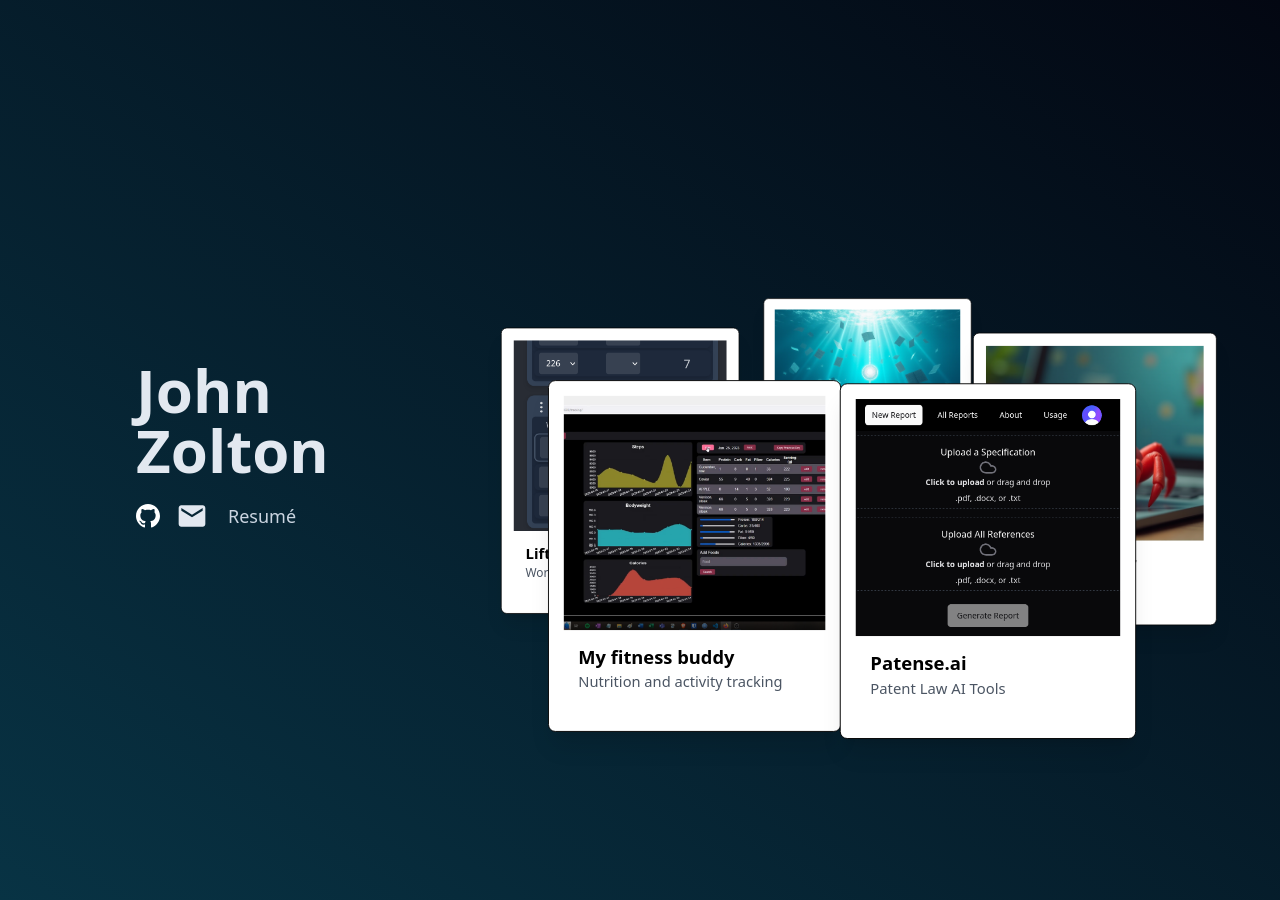
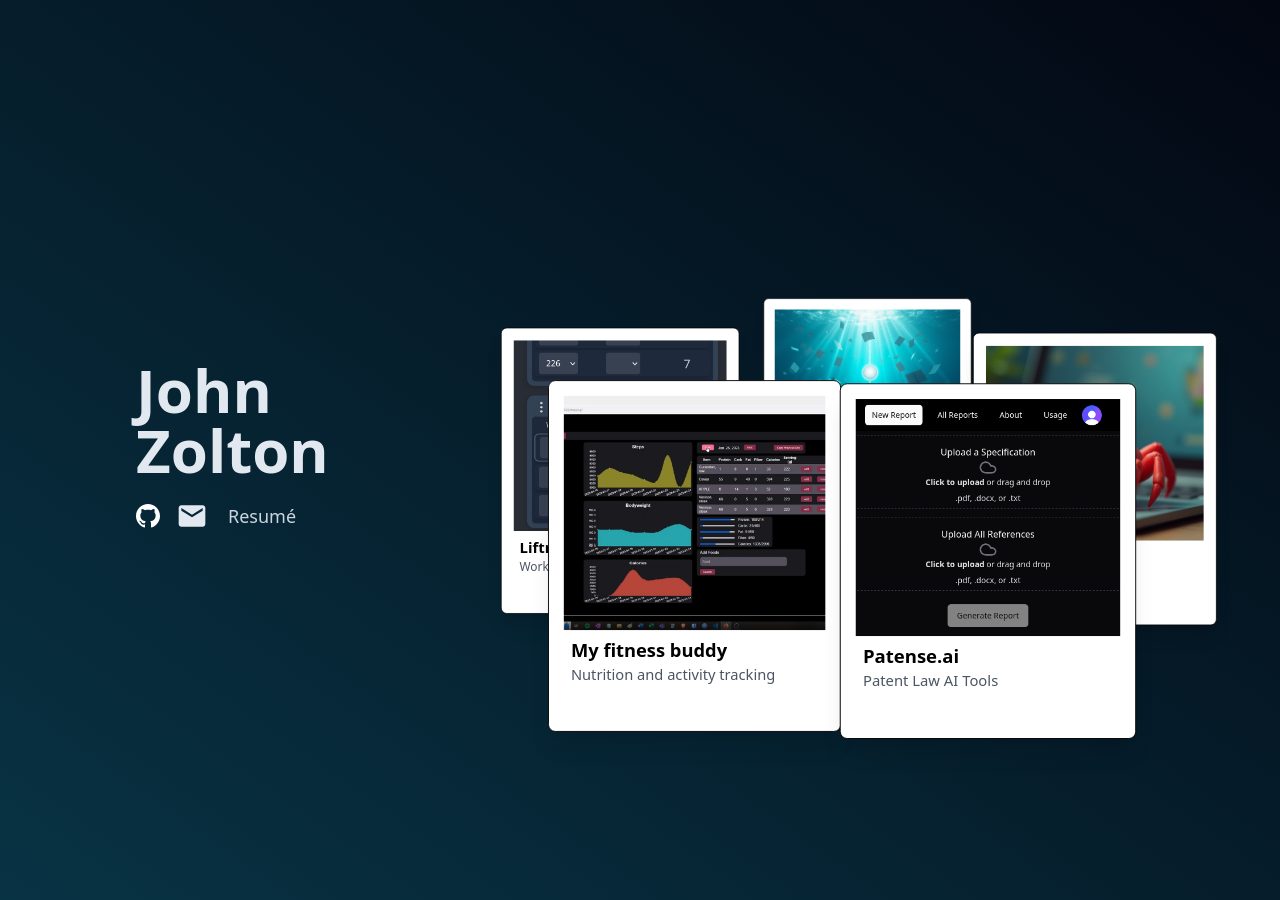
Before and after one commit to JohnZolton/portfolio-mk2, a Next.js app: page / in a window 1280 px wide. Built offline with nearby package versions, Linux system fonts and the light colour scheme.

Commit message:
animation smoothing

```diff
--- a/src/pages/index.tsx
+++ b/src/pages/index.tsx
@@ -229,7 +229,7 @@
                   </motion.div>
                   <motion.div
                     layoutId={`project-content-${project.id}`}
-                    className="p-4 text-black"
+                    className="p-2 text-black"
                   >
                     <motion.h3
                       layoutId={`project-title-${project.id}`}
```
